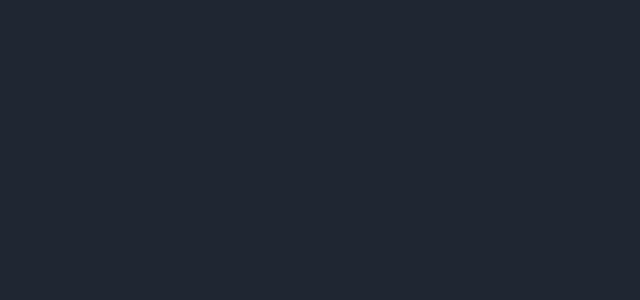
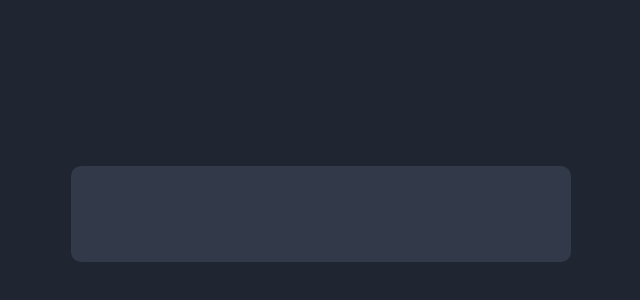
Before and after one commit to gigaamiridze/advice-generator, a React (Vite) app: page / in a window 1280 px wide. Shown: the part 186-486 px from the top of the page, without its empty margins (319-959 px from the left). Built offline with nearby package versions, Linux system fonts and the light colour scheme.

Commit message:
Added advice card

```diff
--- a/src/App.tsx
+++ b/src/App.tsx
@@ -1,12 +1,17 @@
 import React from 'react';
 import { ThemeProvider } from 'styled-components';
 import { defaultTheme } from './theme/defaultTheme';
+// Importing Components
 import GlobalStyle from './components/GlobalStyle';
+import AdviceCard from './components/AdviceCard';
 
 function App() {
   return (
     <ThemeProvider theme={defaultTheme}>
       <GlobalStyle />
+      <AdviceCard>
+
+      </AdviceCard>
     </ThemeProvider>
   )
 }
--- /dev/null
+++ b/src/components/AdviceCard.ts
@@ -0,0 +1,11 @@
+import styled from 'styled-components';
+
+const AdviceCard = styled.div`
+  max-width: 500px;
+  width: 100%;
+  background-color: ${({theme}) => theme.colors.darkGrayishBlue};
+  border-radius: 10px;
+  padding: 48px;
+`;
+
+export default AdviceCard;
--- a/src/components/GlobalStyle.ts
+++ b/src/components/GlobalStyle.ts
@@ -56,8 +56,15 @@ const GlobalStyle = createGlobalStyle`
 
   // Element Styles
   body {
-    min-height: 100vh;
+    height: 100vh;
     background-color: ${({theme}) => theme.colors.darkBlue};
+  }
+
+  #root {
+    height: 100%;
+    display: flex;
+    justify-content: center;
+    align-items: center;
   }
 `;
 
```
